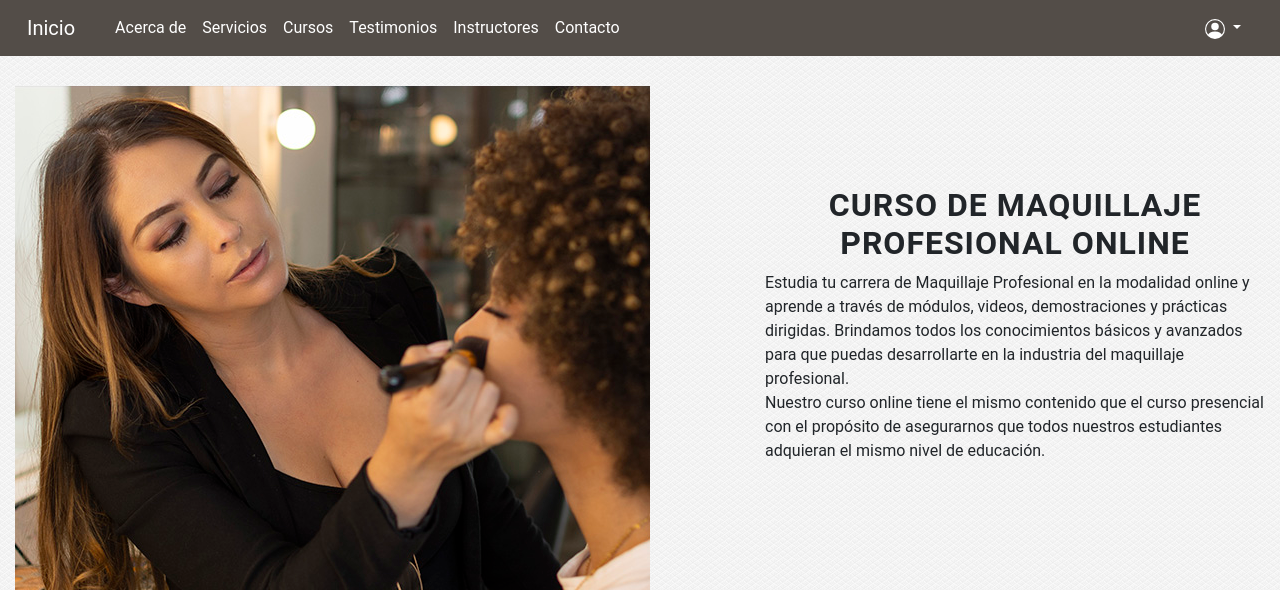
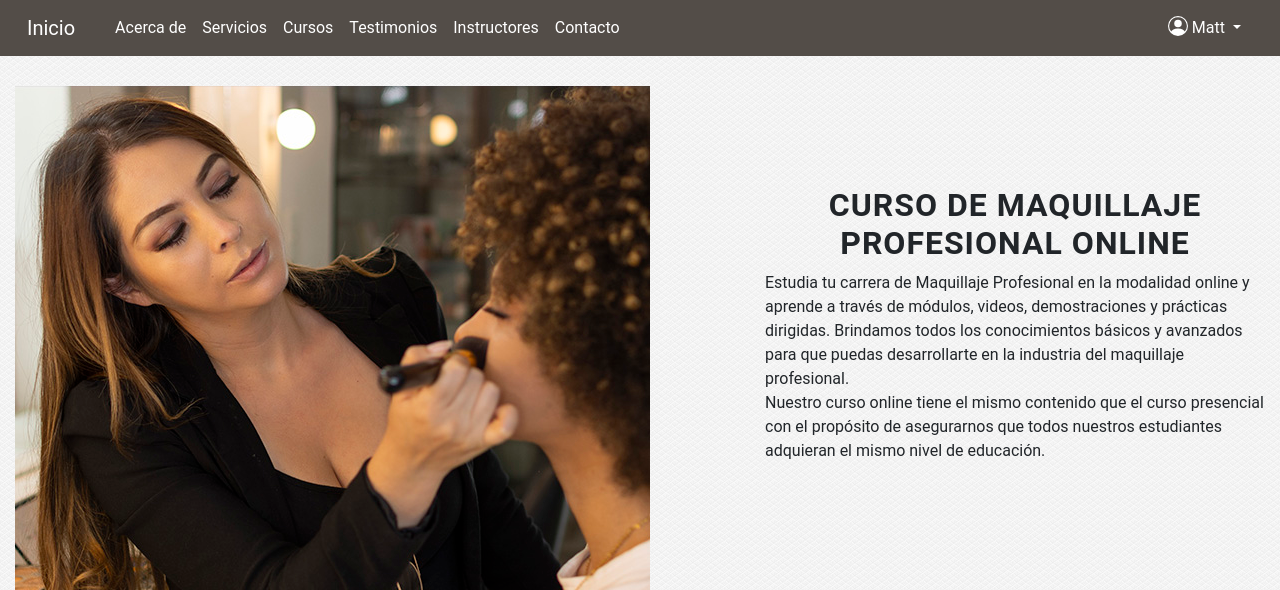
Before and after one commit to Gandhy31/proyecto, a PHP site: page /curso12.php?id=1 in a window 1280 px wide. Shown: the top 590 px of the page. Run offline with PHP 8.4, Linux system fonts and the light colour scheme; the visitor is signed in with stand-in values (Sample User, id 1); data that the repository does not hold is empty.

Commit message:
Usuario con nombre

```diff
--- a/curso12.php
+++ b/curso12.php
@@ -78,10 +78,10 @@ $row2 = mysqli_fetch_array($query2);
 
                   <div class="dropdown ms-auto">
                      <a class="btn btn-secondary dropdown-toggle avatar bg-transparent border-0 " href="#" role="button" id="dropdownMenuLink" data-bs-toggle="dropdown" aria-expanded="false">
-                        <svg xmlns="http://www.w3.org/2000/svg" width="20" height="20" fill="currentColor" class="bi bi-person-circle" viewBox="0 0 16 16">
+                        <svg xmlns="http://www.w3.org/2000/svg" width="20" height="20" fill="currentColor" class="bi bi-person-circle me-1 mb-1" viewBox="0 0 16 16">
                            <path d="M11 6a3 3 0 1 1-6 0 3 3 0 0 1 6 0z" />
                            <path fill-rule="evenodd" d="M0 8a8 8 0 1 1 16 0A8 8 0 0 1 0 8zm8-7a7 7 0 0 0-5.468 11.37C3.242 11.226 4.805 10 8 10s4.757 1.225 5.468 2.37A7 7 0 0 0 8 1z" />
-                        </svg>
+                        </svg>Matt
                      </a>
 
                      <ul class="dropdown-menu dropdown-menu-end" aria-labelledby="dropdownMenuLink">
```
